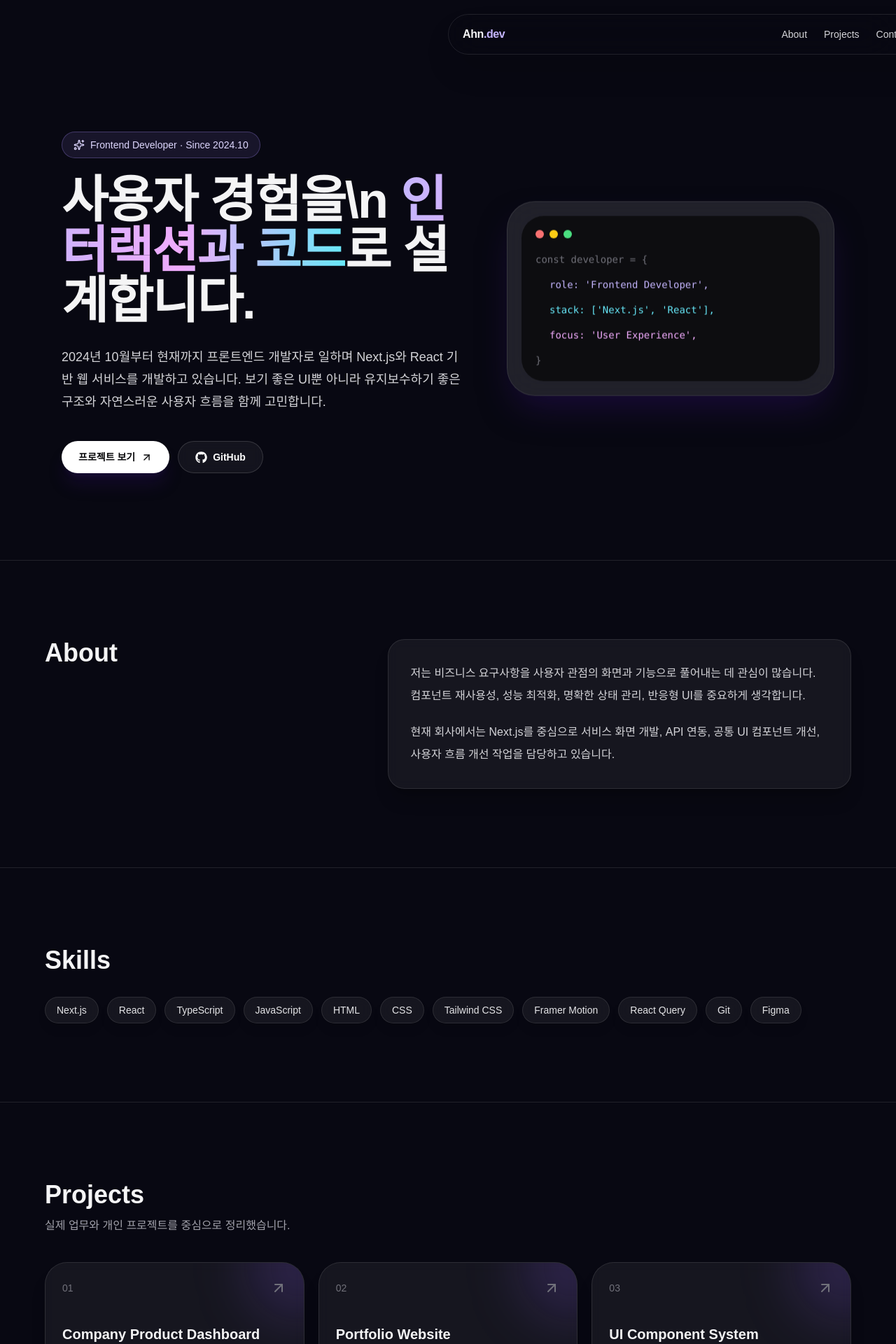
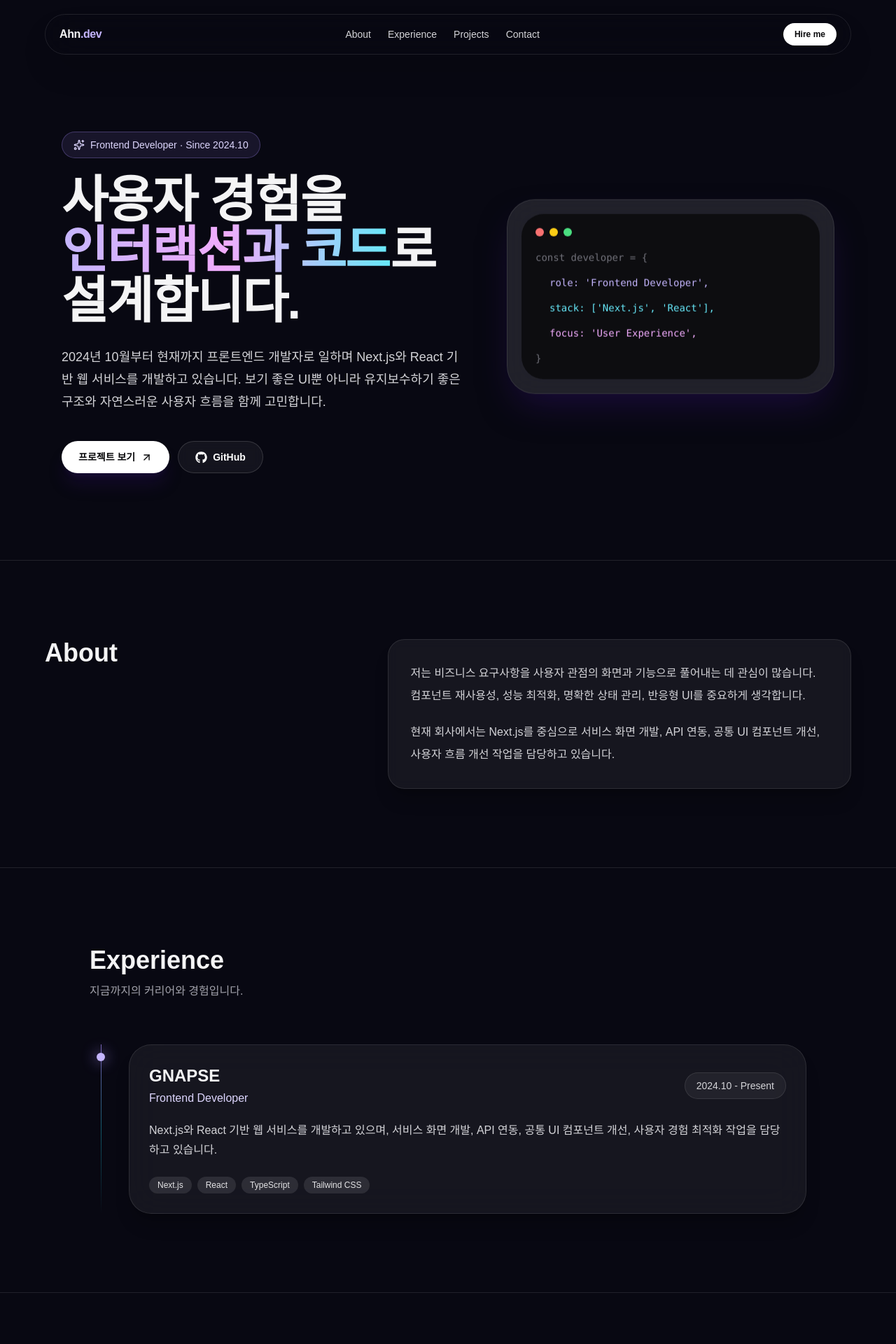
Before and after one commit to CookiePawn/Portfolio, a Next.js app: page / in a window 1280 px wide. Shown: the top 1920 px of the page at 70% size. Built offline with nearby package versions, Linux system fonts and the light colour scheme.

Commit message:
feat: 커리어 세션 추가

```diff
--- a/src/app/page.tsx
+++ b/src/app/page.tsx
@@ -3,6 +3,17 @@
 import { motion } from 'framer-motion';
 import { ArrowUpRight, Mail, Sparkles } from 'lucide-react';
 import { FaGithub } from 'react-icons/fa';
+
+const experiences = [
+    {
+        company: 'GNAPSE',
+        role: 'Frontend Developer',
+        period: '2024.10 - Present',
+        description:
+            'Next.js와 React 기반 웹 서비스를 개발하고 있으며, 서비스 화면 개발, API 연동, 공통 UI 컴포넌트 개선, 사용자 경험 최적화 작업을 담당하고 있습니다.',
+        tech: ['Next.js', 'React', 'TypeScript', 'Tailwind CSS'],
+    },
+];
 
 const projects = [
     {
@@ -60,15 +71,19 @@ export default function HomePage() {
                 initial={{ opacity: 0, y: -20 }}
                 animate={{ opacity: 1, y: 0 }}
                 transition={{ duration: 0.7, ease: 'easeOut' }}
-                className="fixed left-1/2 top-5 z-50 w-[calc(100%-2rem)] max-w-6xl -translate-x-1/2 rounded-full border border-white/10 bg-white/8 px-5 py-3 shadow-2xl shadow-black/20 backdrop-blur-xl"
+                className="fixed inset-x-4 top-5 z-50 mx-auto max-w-6xl rounded-full border border-white/10 bg-white/8 px-5 py-3 shadow-2xl shadow-black/20 backdrop-blur-xl"
             >
                 <nav className="flex items-center justify-between">
                     <a href="#" className="text-sm font-bold tracking-tight md:text-base">
                         Ahn<span className="text-violet-300">.dev</span>
                     </a>
+
                     <div className="hidden gap-6 text-sm text-zinc-300 md:flex">
                         <a href="#about" className="transition hover:text-white">
                             About
+                        </a>
+                        <a href="#experience" className="transition hover:text-white">
+                            Experience
                         </a>
                         <a href="#projects" className="transition hover:text-white">
                             Projects
@@ -77,6 +92,7 @@ export default function HomePage() {
                             Contact
                         </a>
                     </div>
+
                     <a
                         href="mailto:your-email@example.com"
                         className="rounded-full bg-white px-4 py-2 text-xs font-semibold text-zinc-950 transition hover:scale-105 hover:bg-violet-100"
@@ -106,9 +122,11 @@ export default function HomePage() {
                         <motion.h1
                             variants={fadeUp}
                             transition={{ duration: 0.8, ease: 'easeOut' }}
-                            className="text-5xl font-black leading-[1.05] tracking-tight md:text-7xl"
+                            className="whitespace-pre-line text-5xl font-black leading-[1.05] tracking-tight md:text-7xl"
                         >
-                            사용자 경험을\n              <span className="bg-gradient-to-r from-violet-300 via-fuchsia-300 to-cyan-300 bg-clip-text text-transparent">
+                            사용자 경험을{`
+`}
+                            <span className="bg-gradient-to-r from-violet-300 via-fuchsia-300 to-cyan-300 bg-clip-text text-transparent">
                                 인터랙션과 코드
                             </span>
                             로 설계합니다.
@@ -132,10 +150,16 @@ export default function HomePage() {
                                 className="group inline-flex items-center gap-2 rounded-full bg-white px-6 py-3 text-sm font-bold text-zinc-950 shadow-xl shadow-violet-950/30 transition hover:scale-105 hover:bg-violet-100"
                             >
                                 프로젝트 보기
-                                <ArrowUpRight size={17} className="transition group-hover:translate-x-0.5 group-hover:-translate-y-0.5" />
+                                <ArrowUpRight
+                                    size={17}
+                                    className="transition group-hover:translate-x-0.5 group-hover:-translate-y-0.5"
+                                />
                             </a>
+
                             <a
-                                href="https://github.com/your-github"
+                                href="https://github.com/cookiepawn"
+                                target="_blank"
+                                rel="noopener noreferrer"
                                 className="inline-flex items-center gap-2 rounded-full border border-white/15 bg-white/5 px-6 py-3 text-sm font-bold text-white backdrop-blur transition hover:scale-105 hover:border-white/30 hover:bg-white/10"
                             >
                                 <FaGithub size={17} />
@@ -161,6 +185,7 @@ export default function HomePage() {
                                     <span className="h-3 w-3 rounded-full bg-yellow-400" />
                                     <span className="h-3 w-3 rounded-full bg-green-400" />
                                 </div>
+
                                 <div className="space-y-4 font-mono text-sm">
                                     <p className="text-zinc-500">const developer = &#123;</p>
                                     <p className="pl-5 text-violet-300">role: 'Frontend Developer',</p>
@@ -186,7 +211,11 @@ export default function HomePage() {
                     <motion.h2 variants={fadeUp} className="text-3xl font-black md:text-4xl">
                         About
                     </motion.h2>
-                    <motion.div variants={fadeUp} className="rounded-3xl border border-white/10 bg-white/[0.06] p-8 text-zinc-300 shadow-xl shadow-black/20 backdrop-blur">
+
+                    <motion.div
+                        variants={fadeUp}
+                        className="rounded-3xl border border-white/10 bg-white/[0.06] p-8 text-zinc-300 shadow-xl shadow-black/20 backdrop-blur"
+                    >
                         <p className="leading-8">
                             저는 비즈니스 요구사항을 사용자 관점의 화면과 기능으로 풀어내는 데 관심이 많습니다. 컴포넌트 재사용성, 성능 최적화, 명확한 상태 관리, 반응형 UI를 중요하게 생각합니다.
                         </p>
@@ -196,6 +225,69 @@ export default function HomePage() {
                     </motion.div>
                 </div>
             </motion.section>
+
+            <section id="experience" className="border-t border-white/10 px-6 py-28">
+                <div className="mx-auto max-w-5xl">
+                    <motion.div
+                        initial={{ opacity: 0, y: 30 }}
+                        whileInView={{ opacity: 1, y: 0 }}
+                        viewport={{ once: true, amount: 0.3 }}
+                        transition={{ duration: 0.7, ease: 'easeOut' }}
+                        className="mb-16"
+                    >
+                        <h2 className="text-3xl font-black md:text-4xl">Experience</h2>
+                        <p className="mt-3 text-zinc-400">지금까지의 커리어와 경험입니다.</p>
+                    </motion.div>
+
+                    <div className="relative">
+                        <div className="absolute left-4 top-0 h-full w-px bg-gradient-to-b from-violet-400/70 via-cyan-400/40 to-transparent" />
+
+                        <div className="space-y-10">
+                            {experiences.map((item, index) => (
+                                <motion.div
+                                    key={item.company}
+                                    initial={{ opacity: 0, x: -30 }}
+                                    whileInView={{ opacity: 1, x: 0 }}
+                                    viewport={{ once: true, amount: 0.3 }}
+                                    transition={{ duration: 0.6, delay: index * 0.12, ease: 'easeOut' }}
+                                    className="relative pl-14"
+                                >
+                                    <div className="absolute left-4 top-3 h-3 w-3 -translate-x-1/2 rounded-full bg-violet-300 shadow-[0_0_20px_rgba(167,139,250,0.9)]" />
+
+                                    <motion.div
+                                        whileHover={{ y: -6 }}
+                                        className="rounded-[2rem] border border-white/10 bg-white/[0.06] p-7 shadow-xl shadow-black/20 backdrop-blur-xl"
+                                    >
+                                        <div className="flex flex-col gap-3 md:flex-row md:items-center md:justify-between">
+                                            <div>
+                                                <h3 className="text-2xl font-bold">{item.company}</h3>
+                                                <p className="mt-1 text-violet-200">{item.role}</p>
+                                            </div>
+
+                                            <span className="w-fit rounded-full border border-white/10 bg-white/5 px-4 py-2 text-sm text-zinc-300">
+                                                {item.period}
+                                            </span>
+                                        </div>
+
+                                        <p className="mt-5 leading-7 text-zinc-300">{item.description}</p>
+
+                                        <div className="mt-6 flex flex-wrap gap-2">
+                                            {item.tech.map((tech) => (
+                                                <span
+                                                    key={tech}
+                                                    className="rounded-full bg-white/10 px-3 py-1 text-xs text-zinc-200"
+                                                >
+                                                    {tech}
+                                                </span>
+                                            ))}
+                                        </div>
+                                    </motion.div>
+                                </motion.div>
+                            ))}
+                        </div>
+                    </div>
+                </div>
+            </section>
 
             <motion.section
                 initial="hidden"
@@ -208,6 +300,7 @@ export default function HomePage() {
                     <motion.h2 variants={fadeUp} className="text-3xl font-black md:text-4xl">
                         Skills
                     </motion.h2>
+
                     <div className="mt-8 flex flex-wrap gap-3">
                         {skills.map((skill) => (
                             <motion.span
@@ -250,16 +343,27 @@ export default function HomePage() {
                             >
                                 <div className="absolute inset-x-0 top-0 h-px bg-gradient-to-r from-transparent via-violet-300 to-transparent opacity-0 transition group-hover:opacity-100" />
                                 <div className="absolute -right-16 -top-16 h-36 w-36 rounded-full bg-violet-500/20 blur-2xl transition group-hover:bg-cyan-500/20" />
+
                                 <div className="relative">
                                     <div className="mb-10 flex items-center justify-between">
                                         <span className="text-sm text-zinc-500">0{index + 1}</span>
                                         <ArrowUpRight className="text-zinc-500 transition group-hover:translate-x-1 group-hover:-translate-y-1 group-hover:text-white" />
                                     </div>
-                                    <h3 className="text-xl font-bold group-hover:text-violet-200">{project.title}</h3>
-                                    <p className="mt-4 min-h-32 text-sm leading-6 text-zinc-400">{project.description}</p>
+
+                                    <h3 className="text-xl font-bold group-hover:text-violet-200">
+                                        {project.title}
+                                    </h3>
+
+                                    <p className="mt-4 min-h-32 text-sm leading-6 text-zinc-400">
+                                        {project.description}
+                                    </p>
+
                                     <div className="mt-6 flex flex-wrap gap-2">
                                         {project.tech.map((item) => (
-                                            <span key={item} className="rounded-full bg-white/8 px-3 py-1 text-xs text-zinc-300">
+                                            <span
+                                                key={item}
+                                                className="rounded-full bg-white/8 px-3 py-1 text-xs text-zinc-300"
+                                            >
                                                 {item}
                                             </span>
                                         ))}
@@ -281,12 +385,15 @@ export default function HomePage() {
             >
                 <div className="mx-auto max-w-6xl overflow-hidden rounded-[2.5rem] border border-white/10 bg-gradient-to-br from-violet-500/20 via-white/[0.06] to-cyan-500/20 p-8 shadow-2xl shadow-violet-950/30 backdrop-blur md:p-12">
                     <p className="text-sm font-bold uppercase tracking-[0.3em] text-violet-200">Contact</p>
+
                     <h2 className="mt-4 max-w-3xl text-3xl font-black md:text-5xl">
                         함께 좋은 웹 경험을 만들고 싶습니다.
                     </h2>
+
                     <p className="mt-5 max-w-2xl leading-8 text-zinc-300">
                         프로젝트 제안, 채용, 협업 문의는 아래 이메일로 연락 주세요.
                     </p>
+
                     <a
                         href="mailto:your-email@example.com"
                         className="mt-8 inline-flex items-center gap-2 rounded-full bg-white px-6 py-3 text-sm font-bold text-zinc-950 transition hover:scale-105 hover:bg-violet-100"
```
